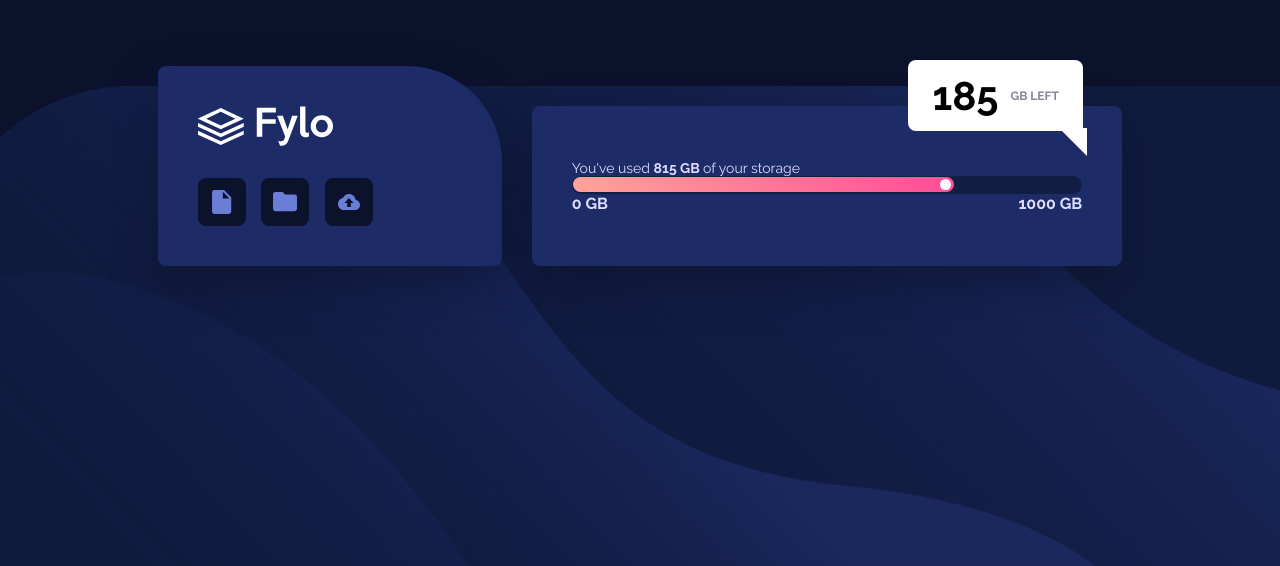
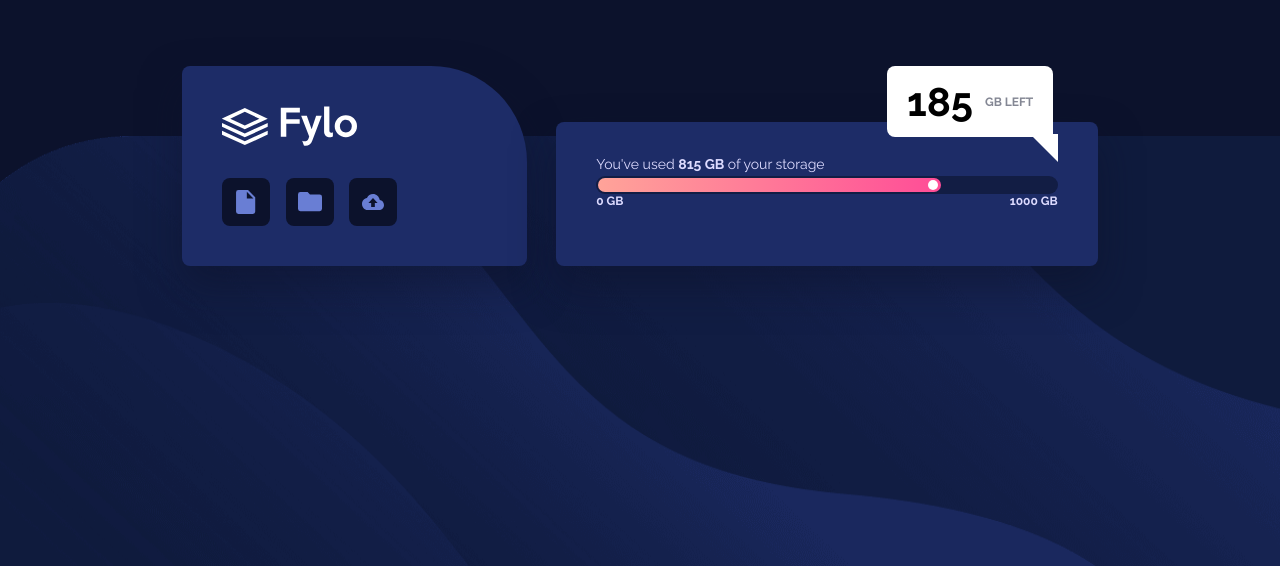
Before and after one commit to TrystaRaye/fylo-data-component, a plain HTML site: page index.html in a window 1280 px wide. Shown: the part 234-800 px from the top of the page. Drawn offline with Linux system fonts and the light colour scheme; a web font is replaced by a local one.

Commit message:
Add files via upload

```diff
--- a/style.css
+++ b/style.css
@@ -41,7 +41,7 @@ body {
   background-image: url(images/bg-desktop.png);
   background-repeat: no-repeat;
   background-position: bottom;
-  background-size: 1440px 480px;
+  background-size: 1440px 430px;
 
   display: flex;
   flex-direction: row;
@@ -108,11 +108,11 @@ body {
 /*STORAGE */
 
 .storage-tab {
-  width: 60%;
-  min-height: 10rem;
+  width: 55%;
+  min-height: 9rem;
   background-color: var(--dark-blue);
 
-  padding: 1rem 2.50rem;
+  padding: 2rem 2.5rem 3.50rem 2.5rem;
   border-radius: .5rem;
 
   display: flex;
@@ -125,8 +125,8 @@ body {
 
 .amount-left-alert{
   position: absolute;
-  right: 5%;
-  top: -3%;
+  right: 8%;
+  top: 0%;
 
   z-index: 2;
 }
@@ -148,7 +148,7 @@ body {
 }
 
 .amount-text {
-  padding: .75rem 1.50rem .75rem  1.50rem;
+  padding: .75rem 1.25rem .75rem  1.25rem;
 	position: relative;
 	background: #FFFFFF;
 	border-radius: .5rem .5rem 0rem .5rem;
@@ -167,7 +167,7 @@ body {
 	border-top-color: #FFFFFF;
 	border-bottom: 0;
 	border-right: 0;
-	margin-left: 9.70rem;
+	margin-left: 9.20rem;
 	margin-top: 5.8rem;
 }
 
@@ -175,6 +175,8 @@ body {
   font-size: var(--fs-body);
   font-weight: var(--fw-regular);
   color:var(--pale-blue);
+
+  margin-bottom: .25rem;
 }
 
 .storage-alert span {
@@ -227,6 +229,7 @@ body {
 .storage-amount-total {
   color: var(--pale-blue);
   font-weight: var(--fw-bold);
+  font-size: 12px;
   display: flex;
   justify-content: space-between;
 }
```
